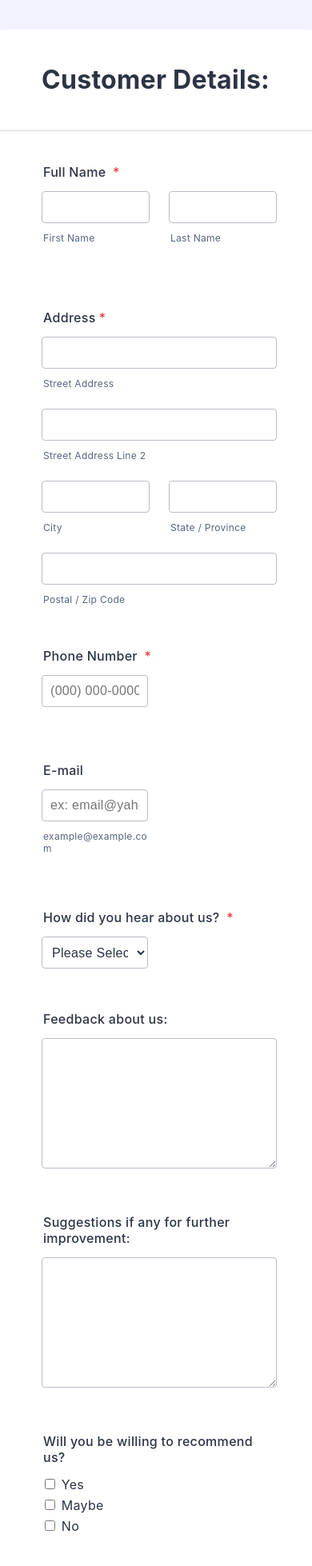
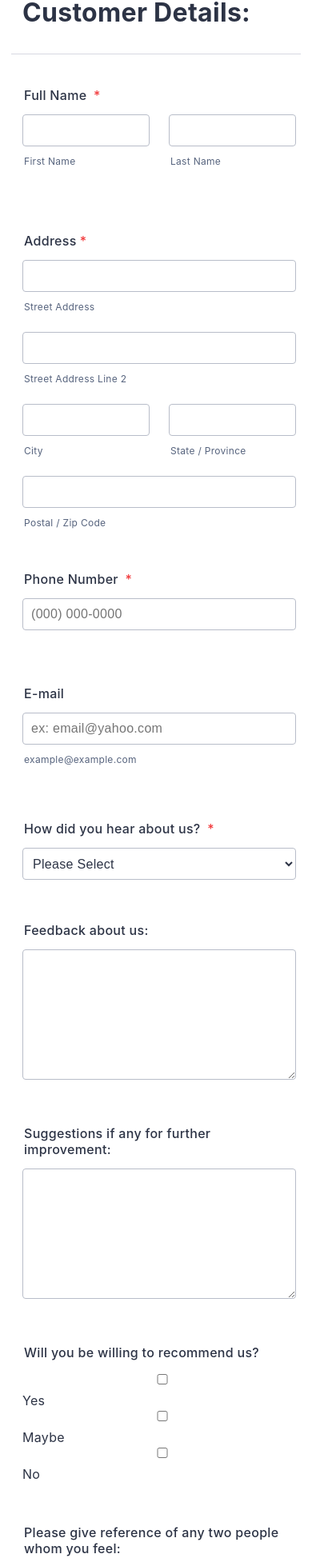
Before and after one commit to shivsgkashyap/dynamic-react-form, a React (Vite) app: page / in a window 390 px wide. Shown: the part 35-1993 px from the top of the page at 80% size. Built offline with nearby package versions, Linux system fonts and the light colour scheme.

Commit message:
Made responsive

```diff
--- a/src/App.css
+++ b/src/App.css
@@ -1,12 +1,3 @@
 * {
   box-sizing: border-box;
 }
-
-.App {
-  border-radius: 3px;
-  box-shadow: 0 4px 4px rgb(87 100 126 / 21%);
-  background-color: #fff;
-  max-width: 752px;
-  margin: 72px auto;
-  width: 100%;
-}
--- a/src/form.css
+++ b/src/form.css
@@ -1,6 +1,38 @@
 * {
   box-sizing: border-box;
   letter-spacing: 0.3px;
+}
+
+@media screen and (max-width: 768px) {
+  .form-all {
+    margin: 0px !important;
+  }
+}
+
+.form-all {
+  border-radius: 3px;
+  box-shadow: 0 4px 4px rgb(87 100 126 / 21%);
+  background-color: #fff;
+  max-width: 752px;
+  display: flex;
+  flex-direction: column;
+  margin: 72px auto;
+  width: 100%;
+}
+
+@media screen and (max-width: 480px) {
+  .form-flex {
+    margin: 0 !important;
+    padding: 0 !important;
+  }
+}
+
+@media screen and (max-width: 768px) {
+  .form-flex {
+    max-width: inherit !important;
+    margin: 0 !important;
+    padding: 0 14px !important;
+  }
 }
 
 .form-flex {
@@ -15,6 +47,19 @@
 
 .header-container {
   width: 100%;
+}
+
+@media screen and (max-width: 480px) {
+  .form-header {
+    margin: 0 !important;
+    padding: 28px 14px !important;
+  }
+}
+@media screen and (max-width: 768px) {
+  .form-header {
+    margin: 0 -14px;
+    padding: 28px;
+  }
 }
 
 .form-header {
@@ -67,9 +112,21 @@
   width: 100%;
 }
 
+@media screen and (max-width: 480px) {
+  .first-name {
+    flex: 1 1 48%;
+  }
+}
+
 .input-wrapper {
   display: flex;
   align-items: flex-start;
+}
+
+@media screen and (max-width: 480px) {
+  .sub-label-media {
+    margin-left: 8px;
+  }
 }
 
 .form-sub-label-container {
@@ -92,6 +149,12 @@
   padding: 0 0.625em;
   height: 2.5em;
   border: 1px solid #b8bdc9;
+}
+
+@media screen and (max-width: 480px) {
+  input {
+    width: 100% !important;
+  }
 }
 
 input:hover {
@@ -164,6 +227,14 @@ input:hover {
   margin-left: 24px;
 }
 
+@media screen and (max-width: 480px) {
+  .phone-number-input,
+  .email-input,
+  .hear-input {
+    width: 100% !important;
+  }
+}
+
 .phone-number-input {
   width: calc(50% - 14px);
 }
@@ -209,6 +280,31 @@ input:hover {
 }
 .form-table {
   width: 100%;
+}
+
+@media screen and (max-width: 480px),
+  screen and (max-device-width: 768px) and (orientation: portrait),
+  screen and (max-device-width: 415px) and (orientation: landscape) {
+  .form-label-ref {
+    padding-right: 4px !important;
+  }
+}
+
+.form-label-ref {
+  width: 100%;
+  margin-left: 2px;
+  margin-bottom: 14px;
+  font-weight: 550;
+  color: #2c3345;
+  display: inline-block;
+  font-size: 16px;
+  word-break: break-word;
+}
+
+@media screen and (max-width: 480px) {
+  .form-matrix-table {
+    width: 100% !important;
+  }
 }
 
 .form-matrix-table {
@@ -300,6 +396,21 @@ input:hover {
   width: 100%;
 }
 
+@media screen and (max-width: 480px) {
+  .form-buttons-wrapper {
+    padding: 30px 14px !important;
+    margin: 0 !important;
+  }
+}
+
+@media screen and (max-width: 768px) {
+  .form-buttons-wrapper {
+    margin: 0 -14px !important;
+    padding: 30px 14px !important;
+    flex-wrap: nowrap !important;
+  }
+}
+
 .form-buttons-wrapper {
   justify-content: flex-start;
   display: flex;
@@ -308,6 +419,15 @@ input:hover {
   margin: 10px -38px 10px;
   padding: 30px 52px;
   border-top: 1px solid #e5e7f2;
+}
+
+@media screen and (max-width: 480px) {
+  .form-submit-button {
+    width: 100% !important;
+    margin-left: 0 !important;
+    justify-content: center !important;
+    min-width: 100px !important;
+  }
 }
 
 .form-submit-button {
@@ -413,68 +533,3 @@ button.error-navigation-done-button {
   font-weight: 500;
   cursor: pointer;
 }
-
-.branding21.formFooter {
-  font-family: -apple-system, BlinkMacSystemFont, Segoe UI, Roboto, Helvetica,
-    Arial, sans-serif, Apple Color Emoji, Segoe UI Emoji, Segoe UI Symbol;
-  background-color: #0a1551;
-}
-
-.formFooter,
-.formFooter-wrapper {
-  display: flex;
-  align-items: center;
-}
-
-.formFooter {
-  position: fixed;
-  left: 0;
-  right: 0;
-  bottom: 0;
-  padding: 0 0.875em;
-  background-color: #0a1551;
-  z-index: 2;
-  height: 44px;
-}
-
-.formFooter-wrapper.formFooter-leftSide {
-  margin-right: auto;
-}
-
-.formFooter,
-.formFooter-wrapper {
-  display: flex;
-  align-items: center;
-}
-
-.branding21.formFooter .formFooter-text {
-  color: white;
-}
-.formFooter-rightSide .formFooter-text {
-  color: white;
-  font-size: 0.75em;
-  margin-right: 0.9375em;
-}
-
-.branding21.formFooter .formFooter-button {
-  background-color: #78bb07;
-  border-color: #78bb07;
-}
-
-.formFooter-button,
-.submit-button {
-  background-color: #18bd5b;
-  border-color: #18bd5b;
-  color: #fff;
-}
-.formFooter-button {
-  display: flex;
-  justify-content: center;
-  -ms-flex-negative: 0;
-  flex-shrink: 0;
-  width: 200px;
-  padding: 0.625em 0;
-  border-radius: 3px;
-  font-size: 0.875em;
-  transition: background-color 0.3s;
-}
--- a/src/form.jsx
+++ b/src/form.jsx
@@ -110,6 +110,7 @@ function Form() {
 
   return (
     <form onSubmit={handleSubmit}>
+      <div className="form-all">
         <div className="form-flex">
           <div
             className={
@@ -117,7 +118,9 @@ function Form() {
                 ? "error-navigation-container"
                 : "error-navigation-container is-success"
             }
-          style={{ visibility: errorMessageVisibility ? "visible" : "hidden" }}
+            style={{
+              visibility: errorMessageVisibility ? "visible" : "hidden",
+            }}
           >
             <div className="error-navigation-inner">
               <span
@@ -147,7 +150,9 @@ function Form() {
                 className="error-navigation-done-button"
                 style={{
                   display:
-                  errorMessageVisibility && errorCounter < 1 ? "block" : "none",
+                    errorMessageVisibility && errorCounter < 1
+                      ? "block"
+                      : "none",
                 }}
                 type="button"
                 onClick={handleDoneClick}
@@ -168,12 +173,14 @@ function Form() {
             </label>
             <div className="name-input">
               <div className="input-wrapper">
-              <div className="form-sub-label-container">
+                <div className="form-sub-label-container first-name">
                   <input
                     type="text"
                     name="firstName"
                     className={
-                    formErrors.firstName ? "error-input-box" : "name-input-box"
+                      formErrors.firstName
+                        ? "error-input-box"
+                        : "name-input-box"
                     }
                     value={formValues.firstName}
                     onChange={handleChange}
@@ -182,7 +189,7 @@ function Form() {
                   <label className="form-sub-label"> First Name </label>
                 </div>
                 <div
-                className="form-sub-label-container"
+                  className="form-sub-label-container sub-label-media"
                   style={{ "margin-left": "24px" }}
                 >
                   <input
@@ -209,7 +216,6 @@ function Form() {
               Address
               <span className="form-required">*</span>
             </label>
-
             <div className="address-input">
               <div className="address-table">
                 <div className="form-address-line-wrapper-top">
@@ -224,7 +230,6 @@ function Form() {
                     </div>
                   </div>
                 </div>
-
                 <div className="form-address-line-wrapper">
                   <div className="form-address-street-line">
                     <div className="form-sub-label-container">
@@ -239,7 +244,6 @@ function Form() {
                     </div>
                   </div>
                 </div>
-
                 <div className="form-address-line-wrapper">
                   <div className="form-address-city-line">
                     <div className="form-sub-label-container">
@@ -247,18 +251,20 @@ function Form() {
                       <label className="form-sub-label"> City </label>
                     </div>
                   </div>
-                <div className="form-address-state-line">
+                  <div className="form-address-state-line sub-label-media">
                     <div className="form-sub-label-container">
                       <input
                         type="text"
                         className="address-input-box"
                         value={formValues.address}
                       />
-                    <label className="form-sub-label"> State / Province </label>
+                      <label className="form-sub-label">
+                        {" "}
+                        State / Province{" "}
+                      </label>
                     </div>
                   </div>
                 </div>
-
                 <div className="form-address-line-wrapper">
                   <div className="form-address-zip-line">
                     <div className="form-sub-label-container">
@@ -267,7 +273,9 @@ function Form() {
                         className="address-input-box"
                         value={formValues.address}
                       />
-                    <label className="form-sub-label">Postal / Zip Code</label>
+                      <label className="form-sub-label">
+                        Postal / Zip Code
+                      </label>
                     </div>
                   </div>
                 </div>
@@ -298,7 +306,6 @@ function Form() {
               <p> {formErrors.number} </p>
             </div>
           </div>
-
           <div className="form-line" id="id_4">
             <label className="form-label form-label-top">E-mail</label>
             <div className="email-input">
@@ -319,7 +326,6 @@ function Form() {
               <p> {formErrors.email} </p>
             </div>
           </div>
-
           <div className="form-line" id="id_5">
             <label className="form-label form-label-top">
               How did you hear about us?
@@ -337,7 +343,6 @@ function Form() {
               </select>
             </div>
           </div>
-
           <div className="form-line" id="id_6">
             <label className="form-label form-label-top">
               Feedback about us:
@@ -346,7 +351,6 @@ function Form() {
               <textarea className="textarea-input"></textarea>
             </div>
           </div>
-
           <div className="form-line" id="id_7">
             <label className="form-label form-label-top">
               Suggestions if any for further improvement:
@@ -355,7 +359,6 @@ function Form() {
               <textarea className="textarea-input"></textarea>
             </div>
           </div>
-
           <div className="form-line" id="id_8">
             <label className="form-label form-label-top">
               Will you be willing to recommend us?
@@ -377,9 +380,8 @@ function Form() {
               </div>
             </div>
           </div>
-
           <div className="form-line" id="id_11">
-          <label className="form-label form-label-top">
+            <label className="form-label-ref">
               Please give reference of any two people whom you feel:
             </label>
             <div id="cid_14" className="form-table">
@@ -429,7 +431,6 @@ function Form() {
               </div>
             </div>
           </div>
-
           <div className="form-line" id="id_10">
             <div className="submit-btn">
               <div className="form-buttons-wrapper">
@@ -440,6 +441,7 @@ function Form() {
             </div>
           </div>
         </div>
+      </div>
     </form>
   );
 }
```
Lines whose indentation alone changed are shown as unchanged.
